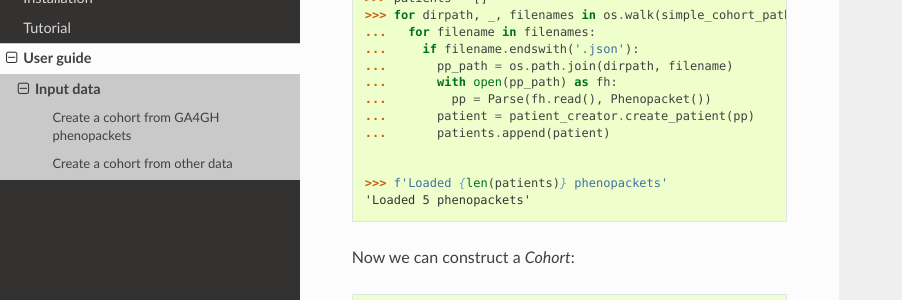
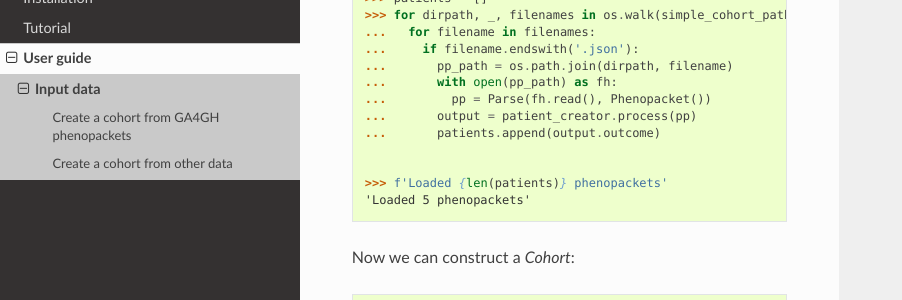
Before and after one commit to monarch-initiative/gpsea, a Sphinx documentation site: the page built from docs/user-guide/input-data.rst, in a window 1280 px wide and 900 px high, scrolled down 1707 px. Shown: the part 179-479 px from the top of the window, without its empty margins (0-902 px from the left). Built offline with Sphinx 7.4.7 and the Read the Docs theme 2.0.0, drawn with Linux system fonts in a browser that asks for light colours; pages that are not in the unit, such as notebooks, are missing from menus.

Commit message:
Fix the user guide for the time being.

```diff
--- a/docs/user-guide/input-data.rst
+++ b/docs/user-guide/input-data.rst
@@ -77,8 +77,8 @@ Here we walk the file system, load all phenopacket JSON files, and transform the
   ...       pp_path = os.path.join(dirpath, filename)
   ...       with open(pp_path) as fh:
   ...         pp = Parse(fh.read(), Phenopacket())
-  ...       patient = patient_creator.create_patient(pp)
-  ...       patients.append(patient)
+  ...       output = patient_creator.process(pp)
+  ...       patients.append(output.outcome)
 
 
   >>> f'Loaded {len(patients)} phenopackets'
```
